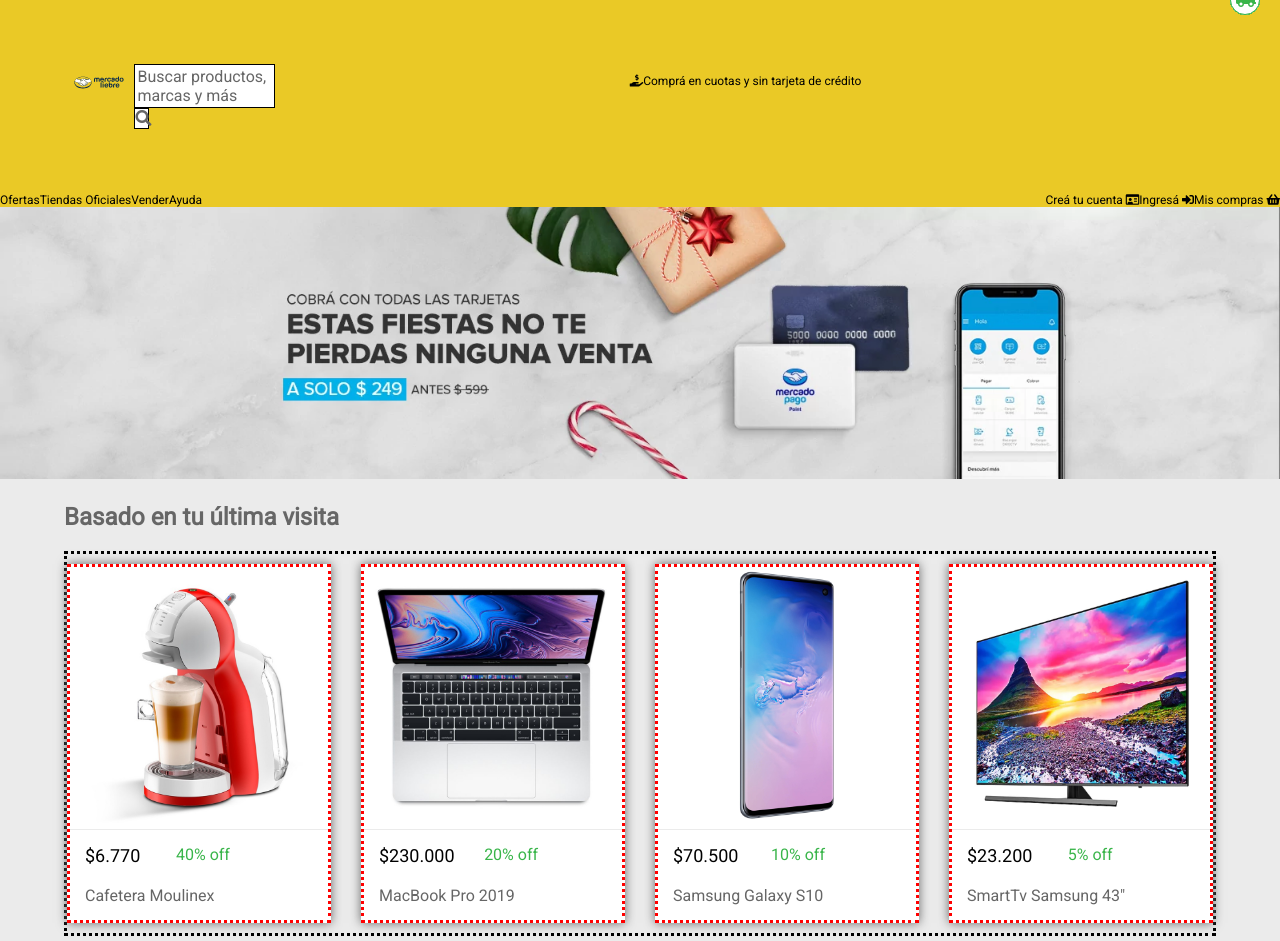
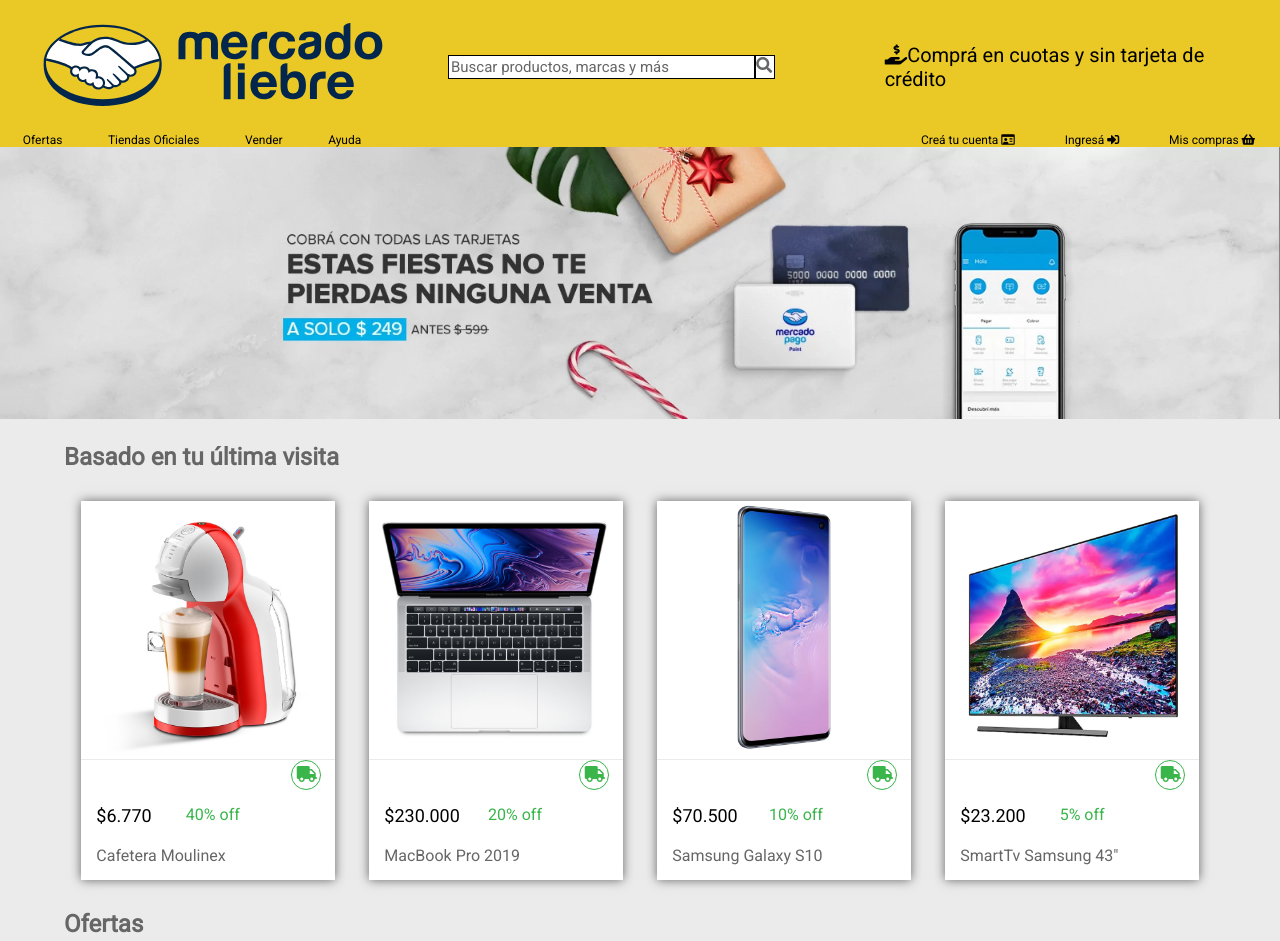
Before and after one commit to tekluis/MercadoLiebre, a website: page views/home.html in a window 1280 px wide. Shown: the top 941 px of the page. Drawn offline with Linux system fonts and the light colour scheme; files that its build step writes are made by us from their sources; files whose address does not match are found by name.

Commit message:
correcciones flex

```diff
--- a/public/css/styles.css
+++ b/public/css/styles.css
@@ -4,9 +4,46 @@
     box-sizing: border-box;
 }
 
+
 body{
     font-family: 'Roboto', sans-serif;
     background-color: #ebebeb;
+}
+
+.top-header{
+    display: flex;
+    justify-content: space-around;
+    flex-wrap: wrap;
+    align-items: center;
+}
+
+.logo {
+    width: 40%;
+    align-items:center;
+    padding: 20px;
+}
+
+.logo img {
+    max-width: 400px;
+}
+
+.form {
+    display: flex;
+    align-items: top;
+    width: 40%;
+    height: 24px;
+}
+
+.input {
+    width: 80%;
+}
+
+.submit {
+    width: 20px;
+}
+.cuotas {
+    font-size: 20px;
+    padding: 10px;
 }
 
 h3{
@@ -16,27 +53,12 @@
 p{
     font-size: 12px;
 }
-div.top-header{
-    padding: 5%;
-}
 
 header{
     background-color: #EAC926;
 }
 
-.logo-form {
-    display: flex;
-    justify-content: space-between;
-}
 
-
-header div.logo{
-    width: 50%;
-}
-
-header div.logo{
-    padding: 10px;
-}
 header nav{
     font-size: 12px;
 }
@@ -51,6 +73,7 @@
 }
 
 header .form .input{
+    font-size: 15px;
     background-color: #FFF;
     border: 1px solid #000;
     outline: none;
@@ -61,14 +84,8 @@
     background-color: #FFF;
     border: 1px solid #000;
     color: #666;
-    width: 10%;
 }
 
-header div.top-header p{
-    width: 100%;
-    text-align: center;
-    margin-top: 10px;
-}
 
 div.burger-menu{
     text-align: center;
@@ -130,7 +147,7 @@
 
 main section article i{
 
-    display: block;
+    display: flex;
     font-size: 16px;
     padding: 5px;
     width: 30px;
@@ -138,8 +155,8 @@
     border: 1px solid #39b54a;
     background-color: #FFF;
     border-radius: 50%;
-    position: absolute;
-    right: 20px;
+    position: relative;
+    left:87%;
     top: -15px;
 
 }
@@ -175,39 +192,39 @@
     display: none;
 }
 
-@media (min-width: 361px){
-    main section article .description{
+main section article .description{
         display: block;
     }
 
-    main section article{
+main section article{
         box-shadow: 0px 0px 10px rgb(100, 100, 100);
     }
-}
 
 
 @media (min-width: 468px){
 
     .products{
         flex-direction: row;
+        flex-wrap: wrap;
+        justify-content: space-around;
     }
 
     .products article {
-        border: red dotted;
+        width: 44%;
     }
 
 }
 
 @media (min-width: 769px){
-    .top-header{
-        display: flex;
-        justify-content: space-around;
+
+    .logo, .form, .cuotas {
+        width: 30%;
     }
 
-    .products{
-        grid-gap: 30px;
-        flex-direction: row;
-        border: black dotted;
+
+
+    .products article {
+        width: 22%;
     }
 
     .burger-menu {
@@ -217,10 +234,12 @@
     .menu-nav {
         display: flex;
         justify-content: space-between;
-    }
+       }
 
     .menu-nav ul {
         display: flex;
+        justify-content: space-around;
+        width: 30%;
     }
 
 
--- a/views/home.html
+++ b/views/home.html
@@ -11,7 +11,6 @@
     <body>
         <header>
             <div class="top-header">
-                <div class="logo-form">
                 <div class="logo">
                     <img src="images/logo-mercado-liebre.svg" alt="Logo de MercadoLiebre">
                 </div>
@@ -19,8 +18,7 @@
                     <div class="input">Buscar productos, marcas y más</div>
                     <div class="submit"><i class="fa fa-search"></i></div>
                 </div>
-                </div>
-                <p><i class="fas fa-hand-holding-usd"></i>Comprá en cuotas y sin tarjeta de crédito</p>
+                <p class="cuotas"><i class="fas fa-hand-holding-usd"></i>Comprá en cuotas y sin tarjeta de crédito</p>
             </div>
             <nav class="menu-nav">
                 <ul>
@@ -52,7 +50,6 @@
                         <div class="main-article">
                                 <i class="fas fa-truck"></i>
                                 <div class="precio-desc">
-                                    <i class="fas fa-truck"></i>
                                     <p class="price">$6.770</p>
                                     <p class="discount">40% off</p>
                                 </div>
```
Lines whose indentation alone changed are shown as unchanged.
